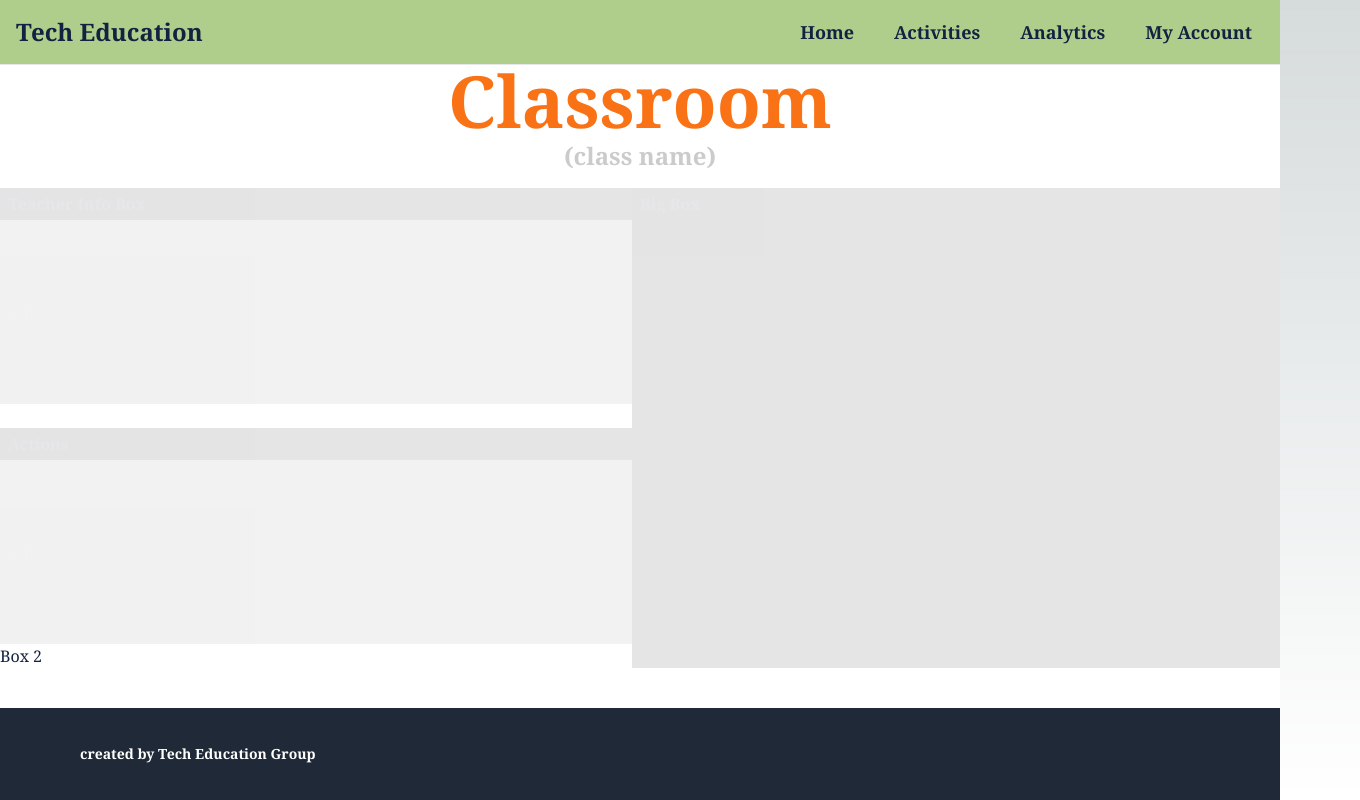
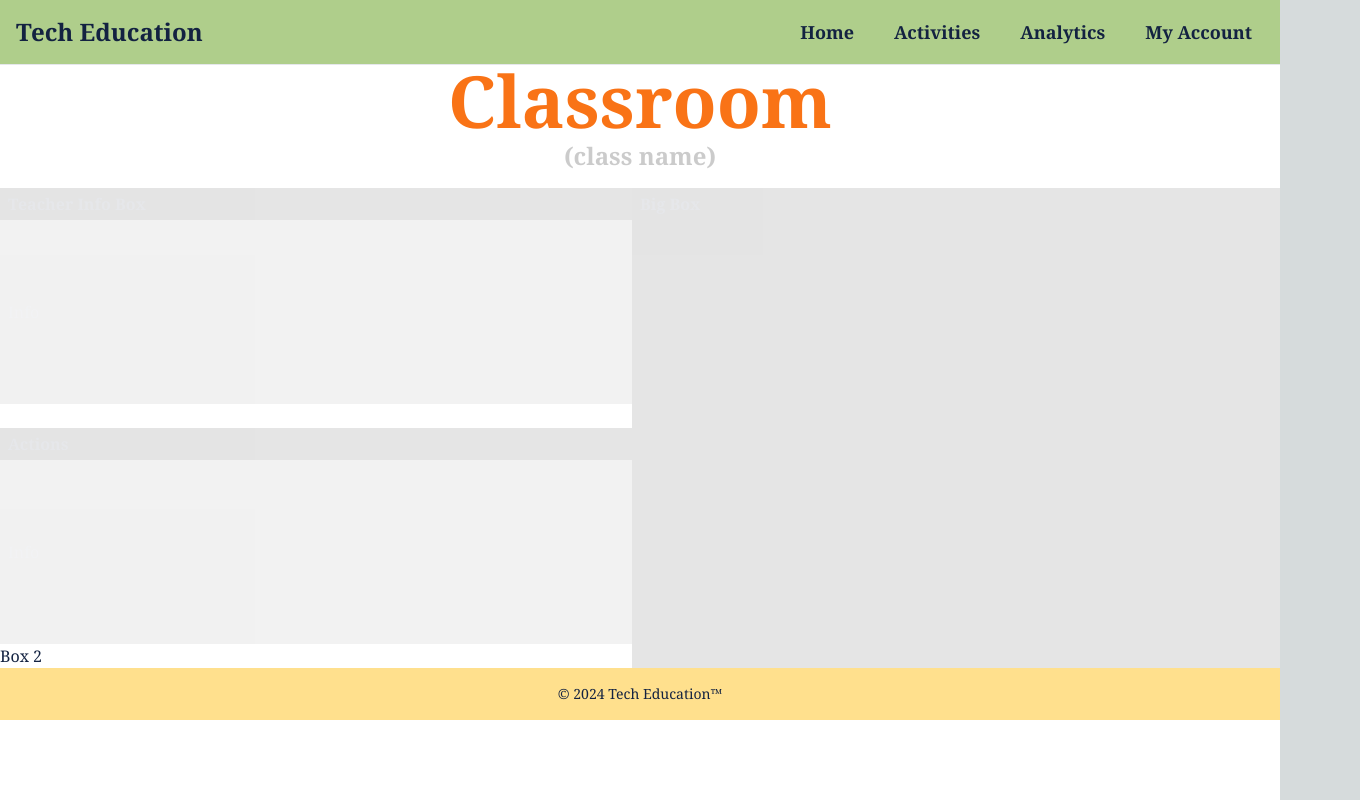
Before and after one commit to ExzyELI/tech-education, a Next.js app: page / in a window 1280 px wide. Shown: the whole page, 1360 px wide, since content can reach past the window. Built offline with nearby package versions, Linux system fonts and the light colour scheme.

Commit message:
matched footer to landing page

```diff
--- a/src/app/page.tsx
+++ b/src/app/page.tsx
@@ -48,9 +48,11 @@ export default function Home() {
             </section>
 
 
-      <footer className="bg-gray-800 text-white py-8 mt-auto">
-        <div className="container mt-auto text-2xl mx-20 ">
-          <p className="text-sm font-bold py-1"> created by Tech Education Group </p>
+            <footer className="bg-[#ffe08d]">
+        <div className="mx-auto flex w-full max-w-screen-xl items-center justify-center px-4 py-4">
+          <span className="text-sm sm:text-center ">
+            © 2024 Tech Education™
+          </span>
         </div>
       </footer>
       </div>
```
